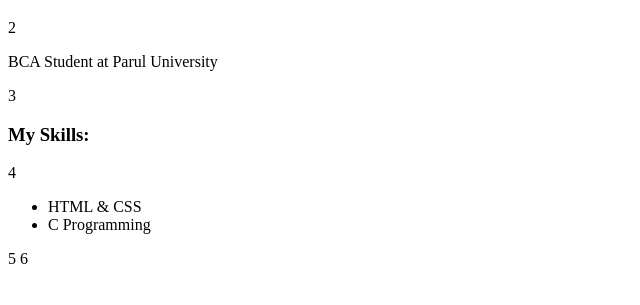
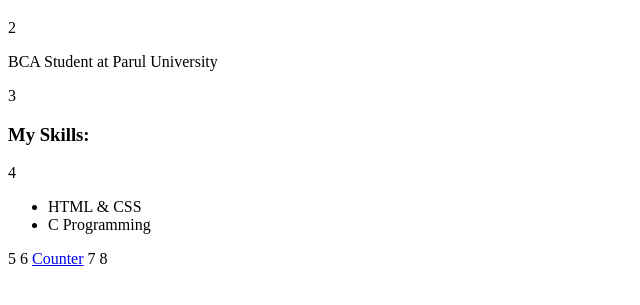
Before and after one commit to misbah-khatun/misbah-khatun-portfolio, a plain HTML site: page index.html in a window 1280 px wide. Shown: the part 87-392 px from the top of the page, without its empty margins (0-640 px from the left). Drawn offline with Linux system fonts and the light colour scheme.

Commit message:
Update index.html

```diff
--- a/index.html
+++ b/index.html
@@ -3,6 +3,6 @@
 3  <h3>My Skills:</h3>
 4  <ul><li>HTML & CSS</li><li>C Programming</li></ul>
 5
-6  <a  href='https://www.freevisitorcounters.com
+6 <a href='https://www.freevisitorcounters.com/'>Counter</a> <script type='text/javascript' src='https://www.freevisitorcounters.com/auth.php?id=9f8e7d6c5b4a3f2e1d'></script><script type="text/javascript" src="https://www.freevisitorcounters.com/en/home/counter/1217231/t/5"></script>
 7  </body>
 8  </html>
```
